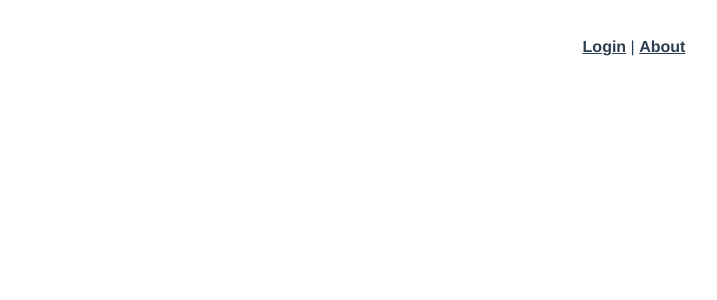
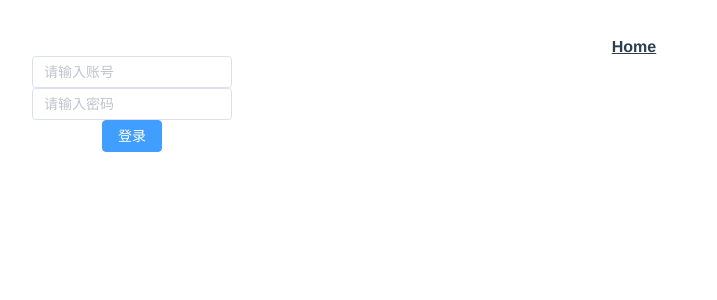
Before and after one commit to EvenyYlzz/blog-nodejs-learning, a Vue app in the folder blog-frameless-front/: page /login in a window 1280 px wide. Before the commit this address had no page. Shown: the top 300 px of the page, without its empty margins (6-723 px from the left). Built offline with nearby package versions, Linux system fonts and the light colour scheme.

Commit message:
feat: 引入elementui、登录界面、但是post还是跨域

```diff
--- a/blog-frameless-front/package.json
+++ b/blog-frameless-front/package.json
@@ -10,6 +10,7 @@
   "dependencies": {
     "axios": "^0.24.0",
     "core-js": "^3.6.5",
+    "element-plus": "^1.3.0-beta.1",
     "vue": "^3.0.0",
     "vue-router": "^4.0.0-0",
     "vuex": "^4.0.0-0"
--- a/blog-frameless-front/src/App.vue
+++ b/blog-frameless-front/src/App.vue
@@ -1,7 +1,7 @@
 <template>
   <div id="nav">
-    <router-link to="/">Login</router-link> |
-    <router-link to="/about">About</router-link>
+    <router-link to="/">Home</router-link>
+    <!-- <router-link to="/about">About</router-link> -->
     <router-view/>
   </div>
 </template>
--- a/blog-frameless-front/src/components/HelloWorld.vue
+++ b/blog-frameless-front/src/components/HelloWorld.vue
@@ -1,7 +1,6 @@
 <template>
   <div class="hello">
     <h1>{{ msg }}</h1>
-    test
   </div>
 </template>
 
--- a/blog-frameless-front/src/main.js
+++ b/blog-frameless-front/src/main.js
@@ -1,6 +1,8 @@
 import { createApp } from 'vue'
+import ElementPlus from 'element-plus'
+import 'element-plus/dist/index.css'
 import App from './App.vue'
 import router from './router'
 import store from './store'
 
-createApp(App).use(store).use(router).mount('#app')
+createApp(App).use(store).use(router).use(ElementPlus).mount('#app')
--- a/blog-frameless-front/src/router/index.js
+++ b/blog-frameless-front/src/router/index.js
@@ -8,13 +8,15 @@ const routes = [
     component: Home
   },
   {
-    path: '/about',
-    name: 'About',
-    // route level code-splitting
-    // this generates a separate chunk (about.[hash].js) for this route
-    // which is lazy-loaded when the route is visited.
-    component: () => import(/* webpackChunkName: "about" */ '../views/About.vue')
-  }
+    path: '/login',
+    name: 'Login',
+    component: () => import('../views/Login.vue')
+  },
+  // {
+  //   path: '/about',
+  //   name: 'About',
+  //   component: () => import(/* webpackChunkName: "about" */ '../views/About.vue')
+  // }
 ]
 
 const router = createRouter({
--- a/blog-frameless-front/src/views/About.vue
+++ /dev/null
@@ -1,5 +0,0 @@
-<template>
-  <div class="about">
-    <h1>This is an about page</h1>
-  </div>
-</template>
--- a/blog-frameless-front/src/views/Home.vue
+++ b/blog-frameless-front/src/views/Home.vue
@@ -1,13 +1,17 @@
 <template>
   <div class="home">
-    <HelloWorld msg="Welcome to Your Vue.js App"/>
+    <HelloWorld msg="欢迎来到2022博客系统～"/>
+    <el-button type="primary" disabled style="margin-right: 10px">注册</el-button>
+    <router-link to="/login">
+      <el-button type="primary">登录</el-button>
+    </router-link>
   </div>
 </template>
 
 <script>
 // @ is an alias to /src
 import HelloWorld from '@/components/HelloWorld.vue'
-import axios from 'axios';
+import axios from 'axios'
 
 export default {
   name: 'Home',
--- /dev/null
+++ b/blog-frameless-front/src/views/Login.vue
@@ -0,0 +1,39 @@
+<template>
+  <div style="width:200px;">
+    <el-input v-model="username" placeholder="请输入账号" />
+    <el-input v-model="password" placeholder="请输入密码" />
+    <el-button @click="login" type="primary">登录</el-button>
+  </div>
+</template>
+
+<script>
+import axios from 'axios';
+
+export default {
+  name: 'Login',
+  data() {
+    return {
+      username: '',
+      password: '',
+    }
+  },
+  mounted() {
+  },
+  methods: {
+    login() {
+      axios.post('http://localhost:8000/api/user/login', {
+        username: this.username,
+        password: this.password,
+      }, {
+        headers: {
+          'Content-Type': 'application/json'
+        }
+      }).then(json => {
+        return json.data
+      }).then(res => {
+        console.log('res', res)
+      })
+    }
+  }
+}
+</script>
```
Also changed, not shown: 2 other files (tests, documents, lock files or other folders).
